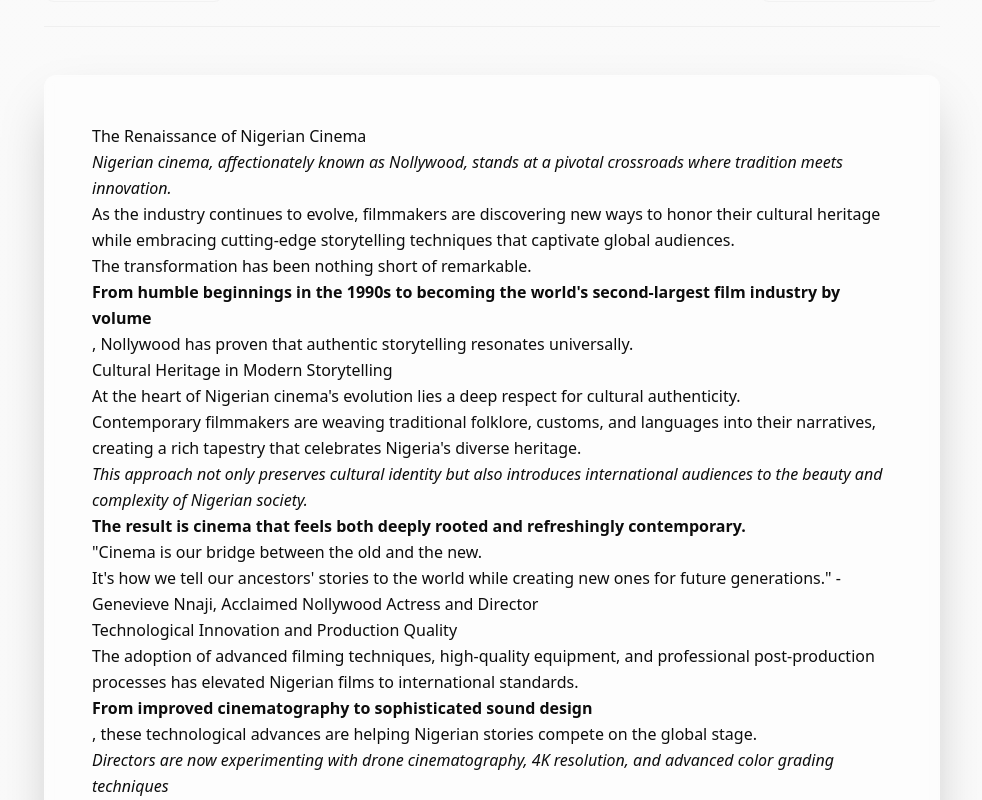
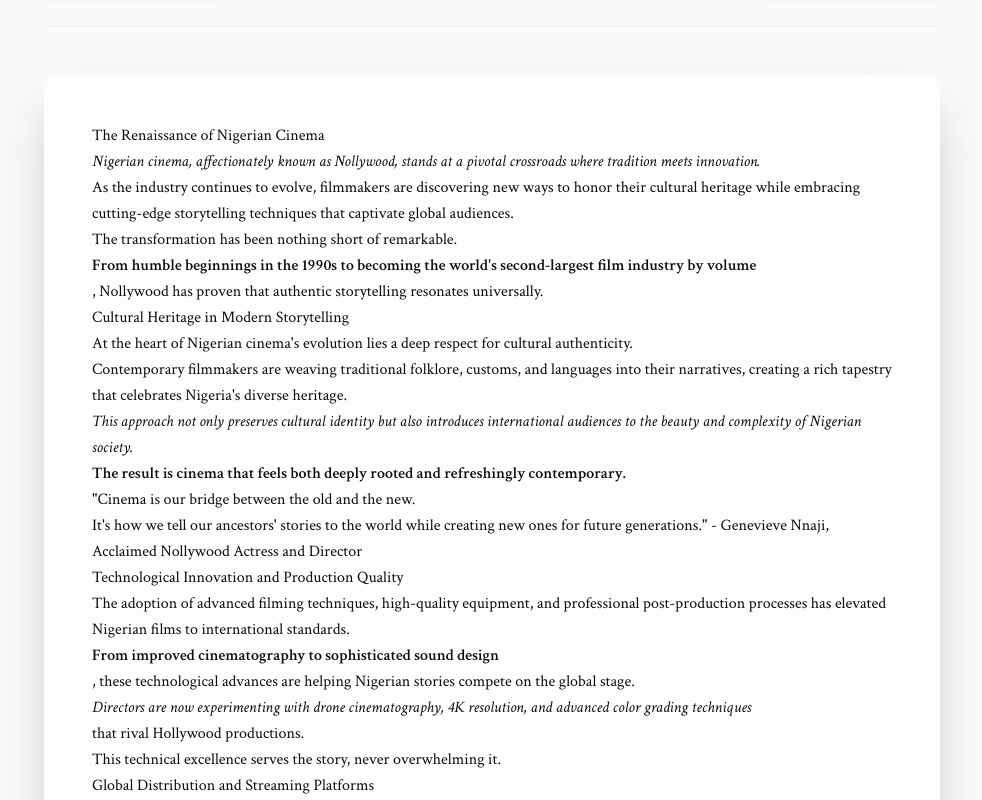
Before and after one commit to Ufuoma-Onakpoyan/mr-dgn-visions, a React (Vite) app: page /blog/future-nigerian-cinema in a window 1280 px wide. Shown: the part 1200-2000 px from the top of the page, without its empty margins (148-1130 px from the left). Built offline with nearby package versions, Linux system fonts and the light colour scheme; no server answers; the database is empty.

Commit message:
Apply cursive font to buttons
Apply the cursive font to the "Read Article" buttons on the blog post pages to ensure consistent typography across the site.

```diff
--- a/src/components/BlogPost.tsx
+++ b/src/components/BlogPost.tsx
@@ -410,18 +410,18 @@ const BlogPost = () => {
           <Card className="border-0 bg-card/50 backdrop-blur-sm shadow-2xl overflow-hidden">
             <CardContent className="p-8 md:p-12">
               <div
-                className="prose prose-xl max-w-none leading-relaxed
+                className="prose prose-xl max-w-none leading-relaxed font-blog
                   prose-headings:font-bold prose-headings:text-foreground prose-headings:mb-8 prose-headings:mt-12 prose-headings:tracking-tight
-                  prose-h2:text-3xl prose-h2:font-bold prose-h2:mb-10 prose-h2:mt-16 prose-h2:text-foreground prose-h2:font-serif prose-h2:border-b prose-h2:border-border/20 prose-h2:pb-4
-                  prose-h3:text-2xl prose-h3:font-semibold prose-h3:mb-8 prose-h3:mt-14 prose-h3:text-foreground prose-h3:font-serif
-                  prose-h4:text-xl prose-h4:font-semibold prose-h4:mb-6 prose-h4:mt-10 prose-h4:text-foreground prose-h4:font-serif
+                  prose-h2:text-3xl prose-h2:font-bold prose-h2:mb-10 prose-h2:mt-16 prose-h2:text-foreground prose-h2:font-blog prose-h2:border-b prose-h2:border-border/20 prose-h2:pb-4
+                  prose-h3:text-2xl prose-h3:font-semibold prose-h3:mb-8 prose-h3:mt-14 prose-h3:text-foreground prose-h3:font-blog
+                  prose-h4:text-xl prose-h4:font-semibold prose-h4:mb-6 prose-h4:mt-10 prose-h4:text-foreground prose-h4:font-blog
                   prose-p:text-foreground prose-p:leading-[1.8] prose-p:mb-10 prose-p:text-lg prose-p:font-blog prose-p:tracking-wide prose-p:text-justify
                   prose-strong:text-foreground prose-strong:font-semibold prose-strong:bg-primary/10 prose-strong:px-1 prose-strong:rounded
                   prose-em:text-muted-foreground prose-em:italic prose-em:font-medium
                   prose-blockquote:border-l-[6px] prose-blockquote:border-primary prose-blockquote:bg-gradient-to-r prose-blockquote:from-muted/50 prose-blockquote:to-muted/20
                   prose-blockquote:p-8 prose-blockquote:rounded-r-xl prose-blockquote:text-foreground prose-blockquote:shadow-lg
-                  prose-blockquote:italic prose-blockquote:text-xl prose-blockquote:my-12 prose-blockquote:font-serif prose-blockquote:leading-relaxed
-                  prose-li:text-foreground prose-li:leading-[1.7] prose-li:mb-4 prose-li:text-lg prose-li:font-serif prose-li:pl-2
+                  prose-blockquote:italic prose-blockquote:text-xl prose-blockquote:my-12 prose-blockquote:font-blog prose-blockquote:leading-relaxed
+                  prose-li:text-foreground prose-li:leading-[1.7] prose-li:mb-4 prose-li:text-lg prose-li:font-blog prose-li:pl-2
                   prose-ul:my-10 prose-ul:space-y-4 prose-ol:my-10 prose-ol:space-y-4
                   prose-ul:border-l-2 prose-ul:border-primary/20 prose-ul:pl-8 prose-ul:py-4
                   prose-a:text-primary prose-a:font-medium prose-a:underline prose-a:underline-offset-4 prose-a:decoration-2
```
